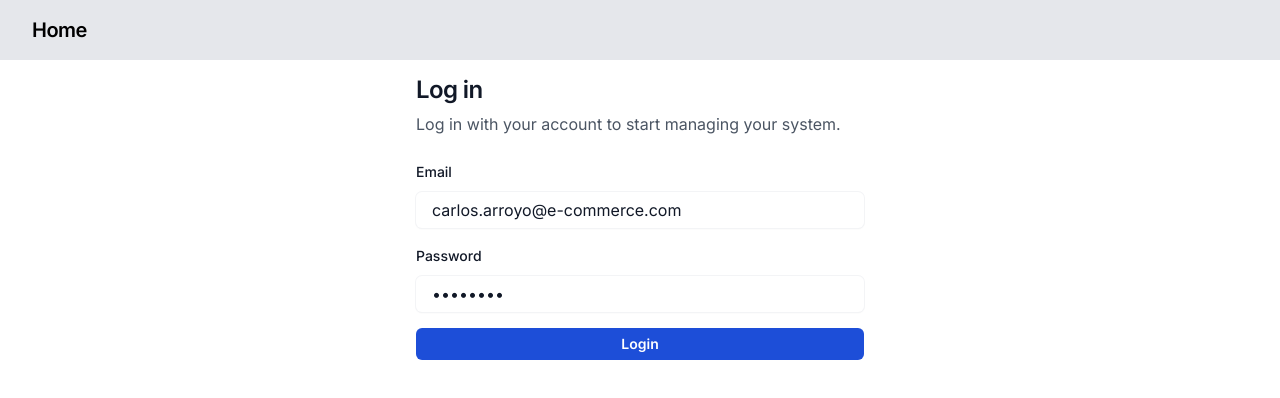
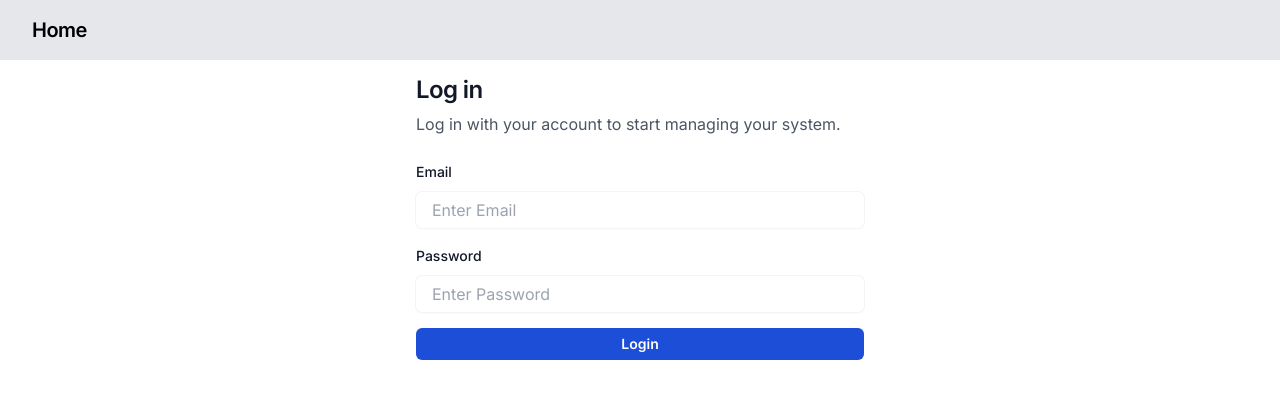
Before and after one commit to carlosarroyoam/e-commerce-frontend, an Angular app: page /auth/login in a window 1280 px wide. Shown: the top 398 px of the page. Built offline with nearby package versions, Linux system fonts and the light colour scheme.

Commit message:
add reactive forms to login page

```diff
--- a/src/app/auth/pages/login/login-page.component.html
+++ b/src/app/auth/pages/login/login-page.component.html
@@ -6,7 +6,7 @@
     Log in with your account to start managing your system.
   </p>
 
-  <form method="post" class="mt-6 space-y-4">
+  <form method="post" [formGroup]="loginForm" class="mt-6 space-y-4">
     <div>
       <label
         for="email"
@@ -19,7 +19,7 @@
         name="email"
         placeholder="Enter Email"
         autocomplete="email"
-        [(ngModel)]="email"
+        formControlName="email"
         required
         class="mt-2 w-full rounded-md px-4 py-1.5 text-gray-900 shadow-sm ring-1 ring-gray-100 placeholder:text-gray-400 focus:outline-none focus:ring-2 focus:ring-blue-500"
       />
@@ -36,7 +36,7 @@
         id="password"
         name="password"
         placeholder="Enter Password"
-        [(ngModel)]="password"
+        formControlName="password"
         required
         class="mt-2 w-full rounded-md px-4 py-1.5 text-gray-900 shadow-sm ring-1 ring-gray-100 placeholder:text-gray-400 focus:outline-none focus:ring-2 focus:ring-blue-500"
       />
--- a/src/app/auth/pages/login/login-page.component.ts
+++ b/src/app/auth/pages/login/login-page.component.ts
@@ -1,23 +1,25 @@
 import { Component } from '@angular/core';
-import { FormsModule } from '@angular/forms';
+import { FormControl, FormGroup, ReactiveFormsModule } from '@angular/forms';
 
 import { AuthService } from '@/app/core/services/auth.service';
 
 @Component({
   standalone: true,
   templateUrl: './login-page.component.html',
-  imports: [FormsModule],
+  imports: [ReactiveFormsModule],
 })
 export class LoginPageComponent {
-  email: string = 'carlos.arroyo@e-commerce.com';
-  password: string = 'admin123';
+  loginForm = new FormGroup({
+    email: new FormControl(''),
+    password: new FormControl(''),
+  });
 
   constructor(private readonly authService: AuthService) {}
 
   login(): void {
     this.authService.login({
-      email: this.email,
-      password: this.password,
+      email: this.loginForm.value.email,
+      password: this.loginForm.value.password,
     });
   }
 }
```
